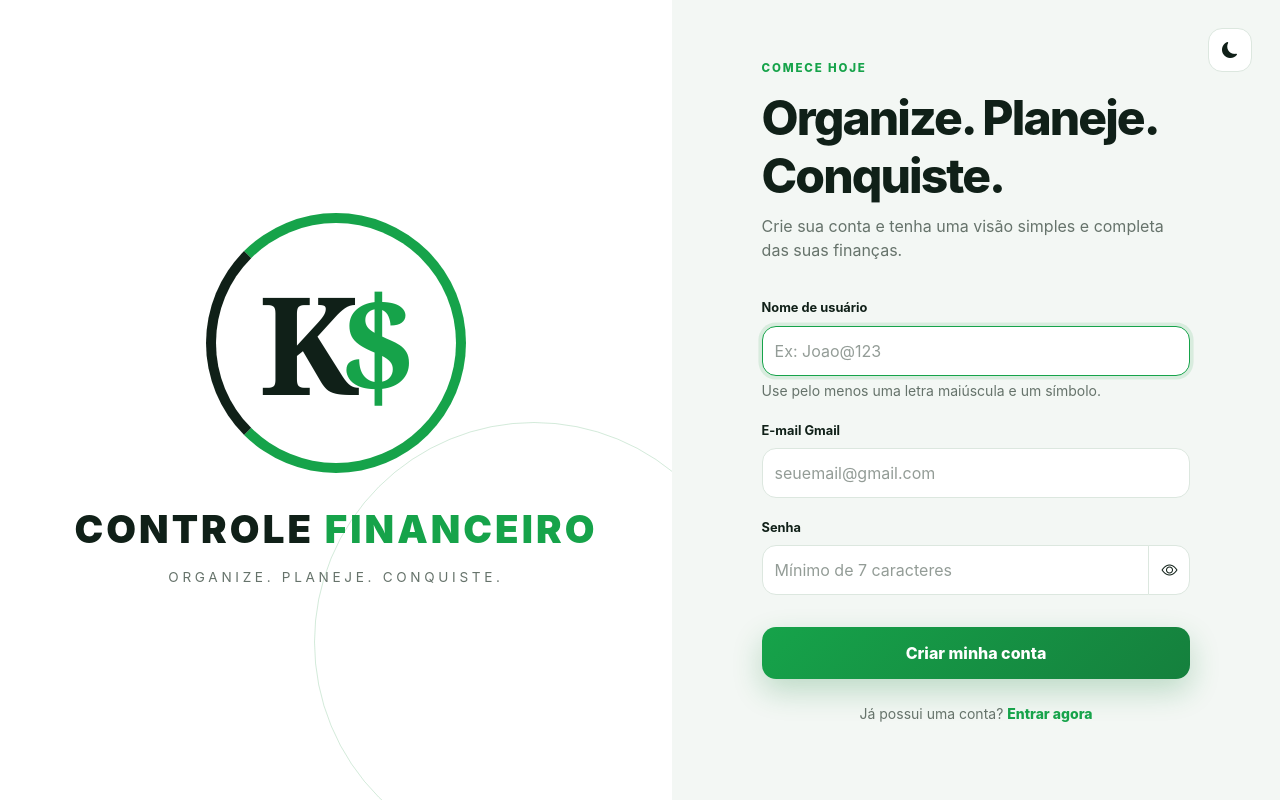
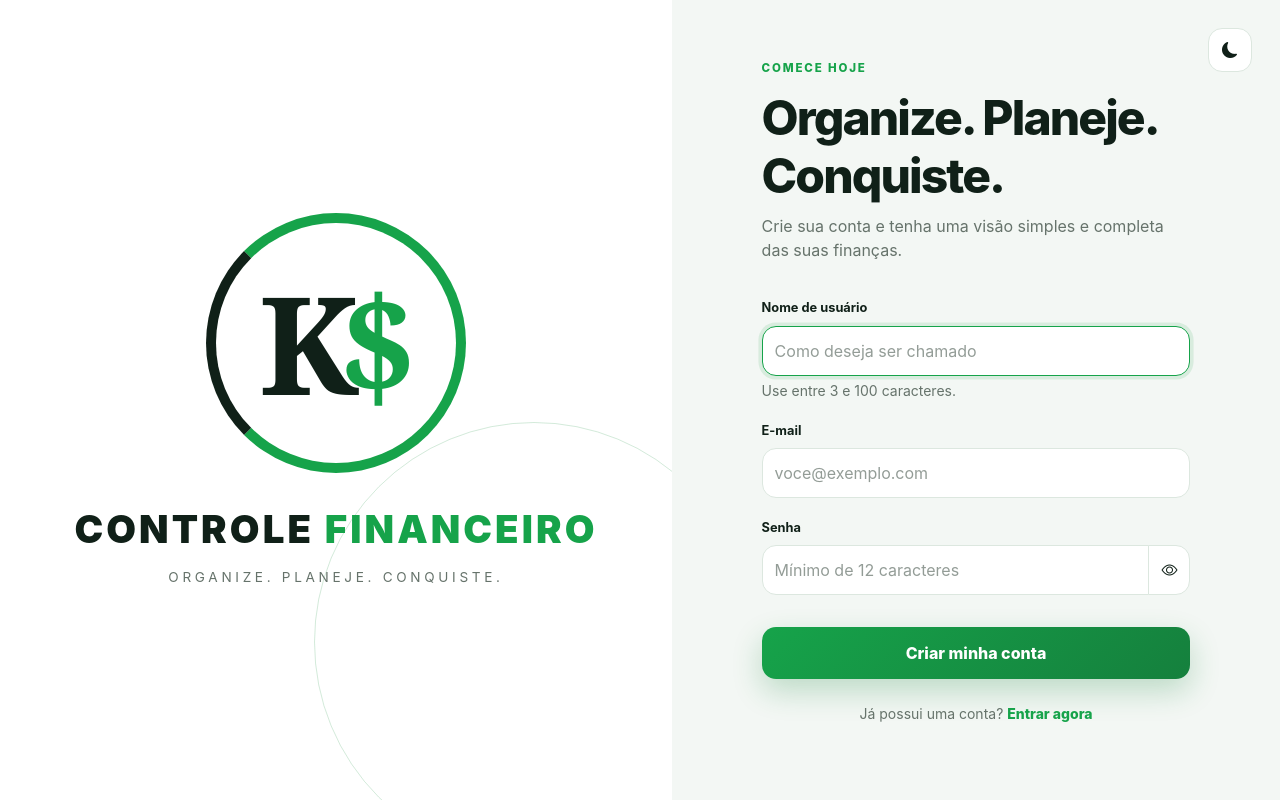
Before and after one commit to klayvertnext/controle-financeiro-python, a Flask app: page /cadastro in a window 1280 px wide. Run offline with Flask 3, Linux system fonts and the light colour scheme; some libraries are stand-ins or nearby versions.

Commit message:
Fortalecer validação do cadastro

```diff
--- a/templates/cadastro.html
+++ b/templates/cadastro.html
@@ -1,5 +1,5 @@
 <!DOCTYPE html><html lang="pt-br" data-bs-theme="light"><head><meta charset="UTF-8"><meta name="viewport" content="width=device-width,initial-scale=1"><title>Criar conta | Controle Financeiro</title><script>document.documentElement.setAttribute('data-bs-theme',localStorage.getItem('theme')||'light')</script><link href="https://cdn.jsdelivr.net/npm/bootstrap@5.3.0/dist/css/bootstrap.min.css" rel="stylesheet"><link rel="stylesheet" href="https://cdn.jsdelivr.net/npm/bootstrap-icons@1.10.5/font/bootstrap-icons.css"><link rel="stylesheet" href="{{ url_for('static', filename='auth.css') }}"></head><body>
 <main class="auth-shell"><section class="brand-panel"><div class="brand-logo"><div class="logo-symbol">K<span>$</span></div><div class="logo-title">CONTROLE <span>FINANCEIRO</span></div><div class="logo-tagline">ORGANIZE. PLANEJE. CONQUISTE.</div></div></section><section class="form-panel"><button class="theme-toggle" id="btnToggleTheme" aria-label="Alternar tema"><i class="bi bi-moon-fill" id="themeIcon"></i></button><div class="auth-card"><div class="eyebrow">Comece hoje</div><h1 class="auth-title">Organize. Planeje. Conquiste.</h1><p class="auth-subtitle">Crie sua conta e tenha uma visão simples e completa das suas finanças.</p>
 {% if erro %}<div class="alert alert-danger py-2 small" id="servidorErro">{{ erro }}</div>{% endif %}<div class="alert alert-warning py-2 small d-none" id="msgAlerta"></div>
-<form action="/cadastro" method="POST" id="formCadastro" onsubmit="return validarFormulario(event)"><div class="mb-3"><label for="nome" class="form-label">Nome de usuário</label><input class="form-control" id="nome" name="nome" placeholder="Ex: Joao@123" required autocomplete="username" autofocus><div class="form-text">Use pelo menos uma letra maiúscula e um símbolo.</div></div><div class="mb-3"><label for="email" class="form-label">E-mail Gmail</label><input type="email" class="form-control" id="email" name="email" placeholder="seuemail@gmail.com" required autocomplete="email"></div><div class="mb-3"><label for="senha" class="form-label">Senha</label><div class="input-group"><input type="password" class="form-control" id="senha" name="senha" placeholder="Mínimo de 7 caracteres" required autocomplete="new-password"><button class="btn btn-outline-secondary" type="button" id="toggleSenha" aria-label="Mostrar senha"><i class="bi bi-eye" id="iconOlho"></i></button></div></div><button type="submit" class="btn btn-brand w-100 mt-3">Criar minha conta</button></form><p class="auth-footer text-center small mt-4">Já possui uma conta? <a href="/login">Entrar agora</a></p></div></section></main>
-<script>const root=document.documentElement,icon=document.getElementById('themeIcon');function sync(t){root.setAttribute('data-bs-theme',t);icon.className=t==='dark'?'bi bi-sun-fill':'bi bi-moon-fill'}sync(localStorage.getItem('theme')||'light');document.getElementById('btnToggleTheme').onclick=()=>{const t=root.getAttribute('data-bs-theme')==='light'?'dark':'light';localStorage.setItem('theme',t);sync(t)};document.getElementById('toggleSenha').onclick=()=>{const input=document.getElementById('senha'),eye=document.getElementById('iconOlho');input.type=input.type==='password'?'text':'password';eye.className=input.type==='password'?'bi bi-eye':'bi bi-eye-slash'};function validarFormulario(e){const n=document.getElementById('nome').value.trim(),email=document.getElementById('email').value.trim().toLowerCase(),senha=document.getElementById('senha').value,msg=document.getElementById('msgAlerta');const server=document.getElementById('servidorErro');if(server)server.style.display='none';let erro='';if(!/[A-Z]/.test(n)||!/[^a-zA-Z0-9\s]/.test(n))erro='O nome precisa conter uma letra maiúscula e um símbolo.';else if(!email.endsWith('@gmail.com'))erro='Use um endereço válido do Gmail (@gmail.com).';else if(senha.length<7)erro='A senha deve ter no mínimo 7 caracteres.';if(erro){e.preventDefault();msg.textContent=erro;msg.classList.remove('d-none');return false}return true}</script></body></html>
+<form action="/cadastro" method="POST" id="formCadastro" onsubmit="return validarFormulario(event)"><input type="hidden" name="_csrf_token" value="{{ csrf_token() }}"><div class="mb-3"><label for="nome" class="form-label">Nome de usuário</label><input class="form-control" id="nome" name="nome" placeholder="Como deseja ser chamado" minlength="3" required autocomplete="username" autofocus><div class="form-text">Use entre 3 e 100 caracteres.</div></div><div class="mb-3"><label for="email" class="form-label">E-mail</label><input type="email" class="form-control" id="email" name="email" placeholder="voce@exemplo.com" required autocomplete="email"></div><div class="mb-3"><label for="senha" class="form-label">Senha</label><div class="input-group"><input type="password" class="form-control" id="senha" name="senha" placeholder="Mínimo de 12 caracteres" minlength="12" required autocomplete="new-password"><button class="btn btn-outline-secondary" type="button" id="toggleSenha" aria-label="Mostrar senha"><i class="bi bi-eye" id="iconOlho"></i></button></div></div><button type="submit" class="btn btn-brand w-100 mt-3">Criar minha conta</button></form><p class="auth-footer text-center small mt-4">Já possui uma conta? <a href="/login">Entrar agora</a></p></div></section></main>
+<script>const root=document.documentElement,icon=document.getElementById('themeIcon');function sync(t){root.setAttribute('data-bs-theme',t);icon.className=t==='dark'?'bi bi-sun-fill':'bi bi-moon-fill'}sync(localStorage.getItem('theme')||'light');document.getElementById('btnToggleTheme').onclick=()=>{const t=root.getAttribute('data-bs-theme')==='light'?'dark':'light';localStorage.setItem('theme',t);sync(t)};document.getElementById('toggleSenha').onclick=()=>{const input=document.getElementById('senha'),eye=document.getElementById('iconOlho');input.type=input.type==='password'?'text':'password';eye.className=input.type==='password'?'bi bi-eye':'bi bi-eye-slash'};function validarFormulario(e){const n=document.getElementById('nome').value.trim(),email=document.getElementById('email').value.trim().toLowerCase(),senha=document.getElementById('senha').value,msg=document.getElementById('msgAlerta');const server=document.getElementById('servidorErro');if(server)server.style.display='none';let erro='';if(n.length<3)erro='O nome precisa ter pelo menos 3 caracteres.';else if(!email.includes('@'))erro='Informe um endereço de e-mail válido.';else if(senha.length<12)erro='A senha deve ter no mínimo 12 caracteres.';if(erro){e.preventDefault();msg.textContent=erro;msg.classList.remove('d-none');return false}return true}</script></body></html>
```
